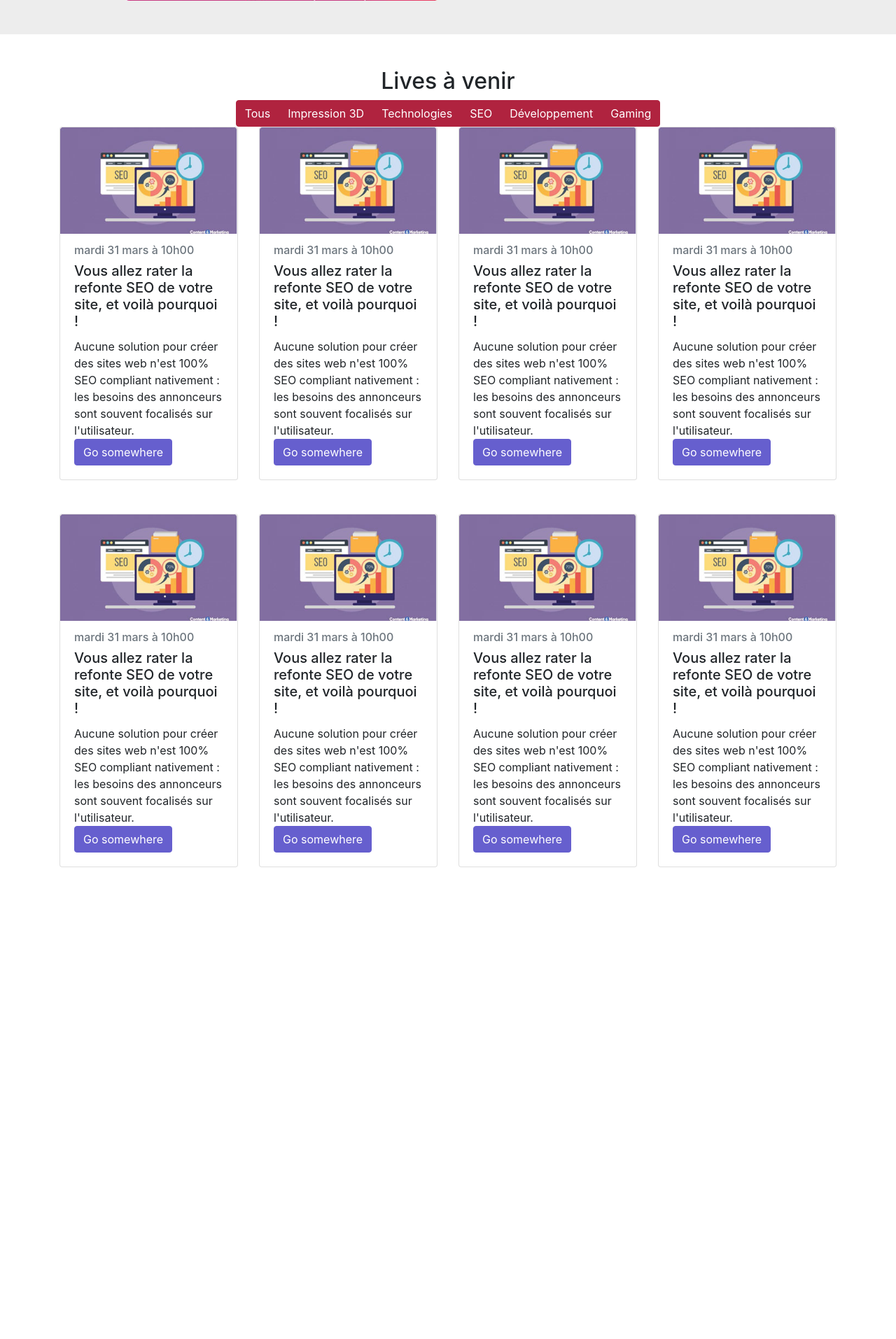
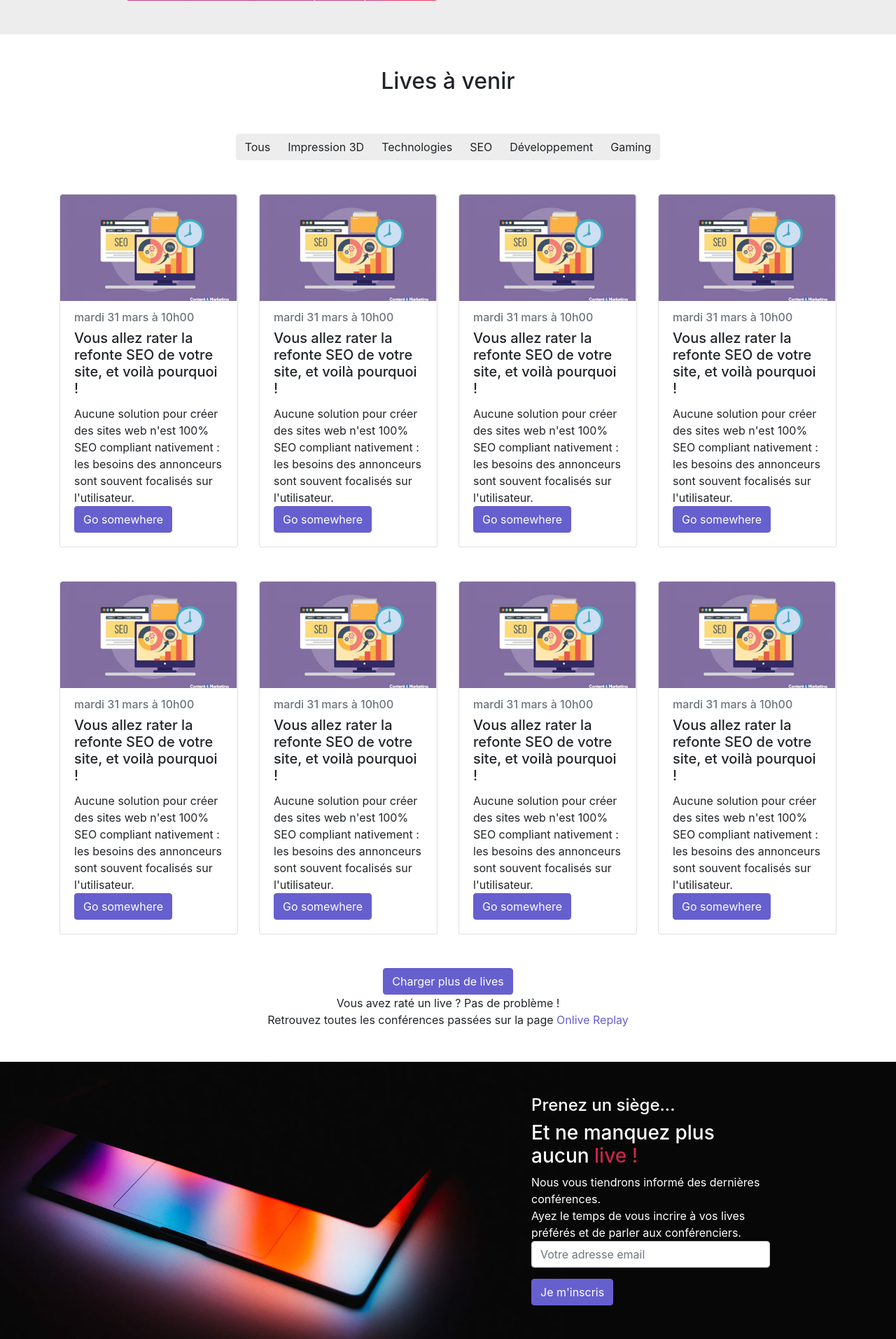
Before and after one commit to alexformationofp/onlive, a PHP site: page / in a window 1280 px wide. Shown: the part 981-2894 px from the top of the page at 70% size. Before the commit the page ends 2220 px from the top, so only its background shows below. Run offline with PHP 8.4, Linux system fonts and the light colour scheme.

Commit message:
ajout partie newsletter

```diff
--- a/index.php
+++ b/index.php
@@ -47,17 +47,17 @@
             </div>
         </div>
     </section>
-    <section id="avenir" class="pt-5">
+    <section id="avenir" class="py-5">
         <div class="container">
             <h2 class="text-center">Lives à venir</h2>
             <div class="row justify-content-center">
-                <div class="btn-group" role="group" aria-label="Basic example">
-                    <button type="button" class="btn btn-secondary">Tous</button>
-                    <button type="button" class="btn btn-secondary">Impression 3D</button>
-                    <button type="button" class="btn btn-secondary">Technologies</button>
-                    <button type="button" class="btn btn-secondary">SEO</button>
-                    <button type="button" class="btn btn-secondary">Développement</button>
-                    <button type="button" class="btn btn-secondary">Gaming</button>
+                <div class="py-5 btn-group" role="group" aria-label="Basic example">
+                    <button type="button" class="btn btn-light">Tous</button>
+                    <button type="button" class="btn btn-light">Impression 3D</button>
+                    <button type="button" class="btn btn-light">Technologies</button>
+                    <button type="button" class="btn btn-light">SEO</button>
+                    <button type="button" class="btn btn-light">Développement</button>
+                    <button type="button" class="btn btn-light">Gaming</button>
                 </div>
             </div>
             <div class="row">
@@ -75,8 +75,36 @@
                     </div>
                 <?php } ?>
             </div>
+            <div class="row justify-content-center">
+                <button type="button" class="center-block btn btn-primary">Charger plus de lives</button>
+            </div>
+            <div class="row justify-content-center">
+                <p>Vous avez raté un live ? Pas de problème !</p>
+            </div>
+            <div class="row justify-content-center">
+                <p>Retrouvez toutes les conférences passées sur la page <a href="#">Onlive Replay</a></p>
+            </div>
         </div>
+    </section>
+    <section id="newsletter" class="py-5">
+        <div class="container">
+            <div class="row justify-content-end">
+                <div class="col-md-1"></div>
+                <div class="col-md-4 pl-4 text-white">
+                    <h4>Prenez un siège...</h4>
+                    <h3>Et ne manquez plus aucun <span class="rose">live !</span></h3>
+                    <p>Nous vous tiendrons informé des dernières conférences.</br>Ayez le temps de vous incrire à vos lives préférés et de parler aux conférenciers.</p>
+                    <form>
+                        <div class="form-group">
 
+                            <input type="email" class="form-control" id="exampleInputEmail1" aria-describedby="emailHelp" placeholder="Votre adresse email">
+                        </div>
+                        <button type="submit" class="btn btn-primary">Je m'inscris</button>
+                    </form>
+                </div>
+                <div class="col-md-1"></div>
+            </div>
+        </div>
 
     </section>
     <script src="https://stackpath.bootstrapcdn.com/bootstrap/4.4.1/js/bootstrap.min.js" integrity="sha384-wfSDF2E50Y2D1uUdj0O3uMBJnjuUD4Ih7YwaYd1iqfktj0Uod8GCExl3Og8ifwB6" crossorigin="anonymous"></script>
--- a/scss/_onlive.scss
+++ b/scss/_onlive.scss
@@ -1,3 +1,7 @@
+.rose{
+  color: #c52747;
+}
+
 #hero{
   background-image: url('../images/hero.jpg');
   background-size: cover;
@@ -6,11 +10,10 @@
   h1{
     font-size: 4rem;
   }
-  .rose{
-    color: #c52747;
-  }
+
 }
 
-#nextWebinaire{
-
+#newsletter{
+  background-image: url('../images/bg-newsletter.jpg');
+  background-size: cover;
 }
--- a/scss/variables-bootstrap-onlive.scss
+++ b/scss/variables-bootstrap-onlive.scss
@@ -1,7 +1,5 @@
-// Variables
-//
-// Variables should follow the `$component-state-property-size` formula for
-// consistent naming. Ex: $nav-link-disabled-color and $modal-content-box-shadow-xs.
+// Variables Bootstrap personnalisées
+// Les valeurs modifiées sont suivies du commentaire Alex de manière à les retrouver avec une recherche
 
 // Color system
 
```
Also changed, not shown: scss/style.css, 1 other file.
